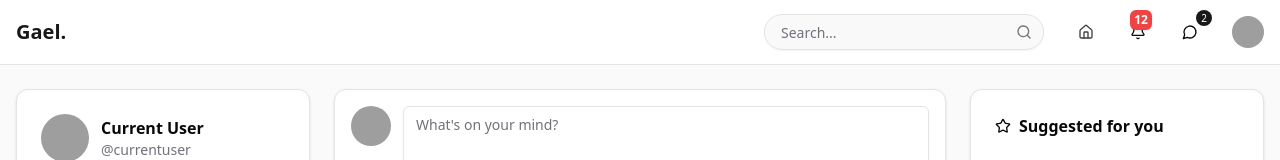
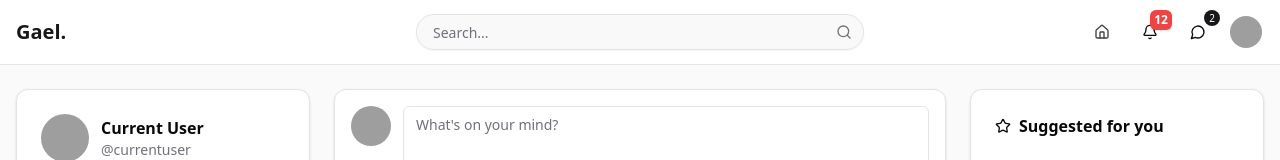
Before and after one commit to Guheil/usap-well, a Next.js app: page /home in a window 1280 px wide. Shown: the top 160 px of the page. Built offline with nearby package versions, Linux system fonts and the light colour scheme; grey boxes are pictures that could not be loaded.

Commit message:
centered search

```diff
--- a/src/app/home/page.tsx
+++ b/src/app/home/page.tsx
@@ -156,10 +156,11 @@ export default function HomePage() {
     return (
         <div className="min-h-screen bg-zinc-50 dark:bg-zinc-950 pb-16 lg:pb-0">
             {/* Header */}
+            {/* Main Header */}
             <header className="bg-white dark:bg-zinc-900 sticky top-0 z-10 border-b border-zinc-200 dark:border-zinc-800">
                 <div className="container mx-auto px-4">
-                    <div className="flex justify-between h-16 items-center">
-                        <div className="flex items-center gap-4">
+                    <div className="flex h-16 items-center">
+                        <div className="w-96 md:w-64 flex items-center gap-4">
                             <Sheet>
                                 <SheetTrigger asChild>
                                     <Button variant="ghost" size="icon" className="md:hidden">
@@ -197,9 +198,17 @@ export default function HomePage() {
                             </Link>
                         </div>
 
-                        <nav className="hidden md:flex items-center space-x-6">
+                        {/* Desktop Search - hidden on mobile */}
+                        <div className="hidden md:block flex-1">
+                            <div className="max-w-lg mx-auto">
                                 <SearchBar />
-                            <Link href="/home">
+                            </div>
+                        </div>
+
+                        {/* Right section with fixed width */}
+                        <div className="w-64 md:w-48 flex justify-end">
+                            <nav className="flex items-center space-x-3">
+                                <Link href="/home" className="hidden md:block">
                                     <Button variant="ghost" size="icon" className="text-zinc-700 dark:text-zinc-300">
                                         <Home className="h-5 w-5" />
                                     </Button>
@@ -257,7 +266,18 @@ export default function HomePage() {
                             </nav>
                         </div>
                     </div>
+                </div>
             </header>
+
+            {/* Mobile Search Container */}
+            <div className="md:hidden bg-white dark:bg-zinc-900 border-b border-zinc-200 dark:border-zinc-800 flex justify-center">
+                <div className="container mx-auto px-4 py-2 flex justify-center">
+                    <div className="max-w-lg w-full">
+                        <SearchBar />
+                    </div>
+                </div>
+            </div>
+
 
             {/* Main Content */}
             <main className="container mx-auto px-4 py-6">
```
Lines whose indentation alone changed are shown as unchanged.
